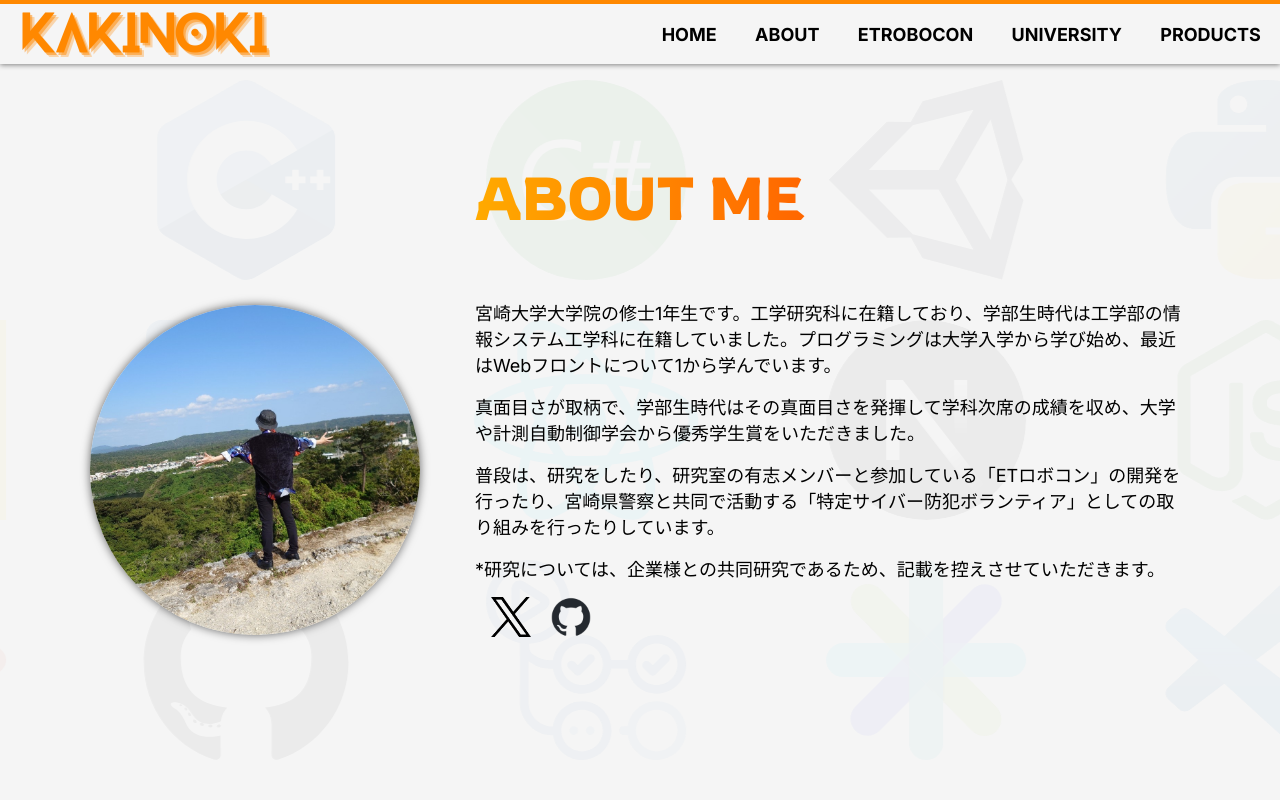
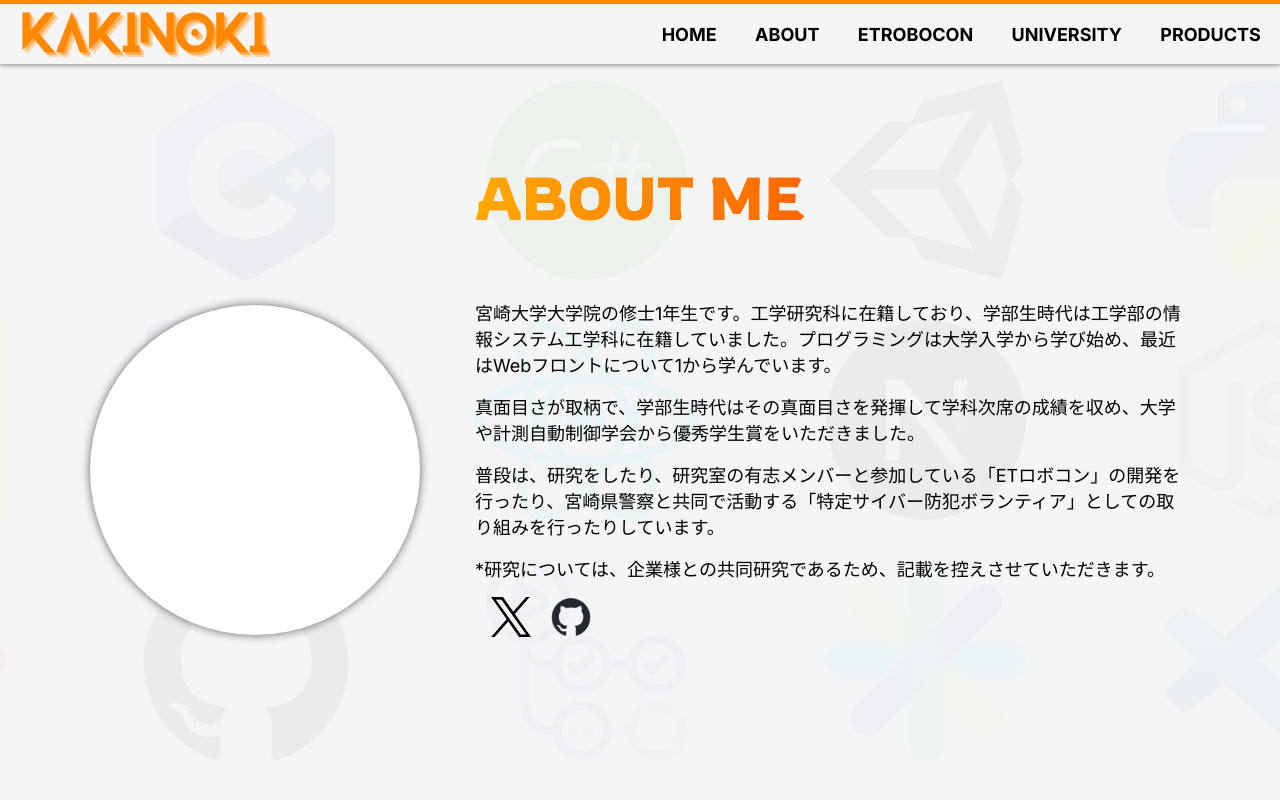
Before and after one commit to KakinokiKanta/about-kakinoki, a Next.js app: page /about in a window 1280 px wide. Shown: the top 800 px of the page. Built offline with nearby package versions, Linux system fonts and the light colour scheme; no server answers; a web font is replaced by a local one.

Commit message:
fix: 自分についての画像を削除

```diff
--- a/src/app/about/_components/AboutMe/UserImage/UserImage.module.css
+++ b/src/app/about/_components/AboutMe/UserImage/UserImage.module.css
@@ -5,4 +5,5 @@
   border-radius: 50%;
   box-shadow: 0 0 10px rgba(0, 0, 0, 0.6);
   overflow: hidden;
+  background-color: #fff;
 }
--- a/src/app/about/_components/AboutMe/UserImage/index.tsx
+++ b/src/app/about/_components/AboutMe/UserImage/index.tsx
@@ -29,13 +29,13 @@ export const UserImage = () => {
   return (
     <div className={styles.parent}>
       {/* TODO: githubAPI */}
-      <Image
+      {/* <Image
         src="/home_imgs/travel_back.JPG"
         alt="Kakinoki profile image"
         fill
         style={{ objectFit: "cover" }}
         sizes="(max-width: 768px) 50%, 30%"
-      />
+      /> */}
     </div>
   );
 };
```
